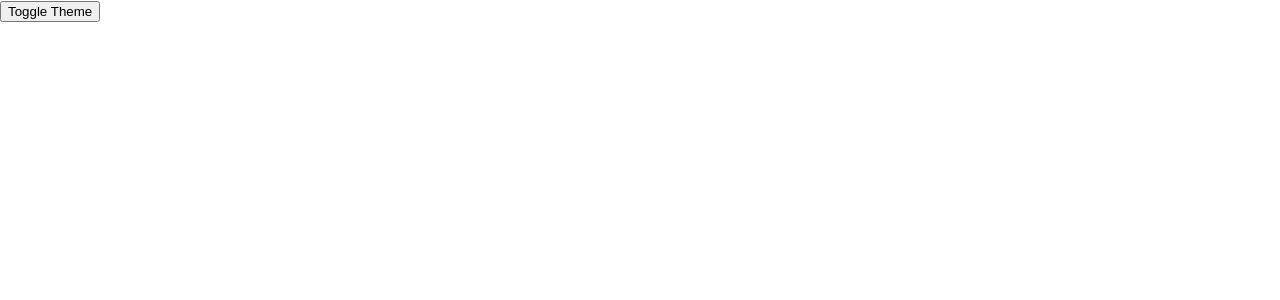
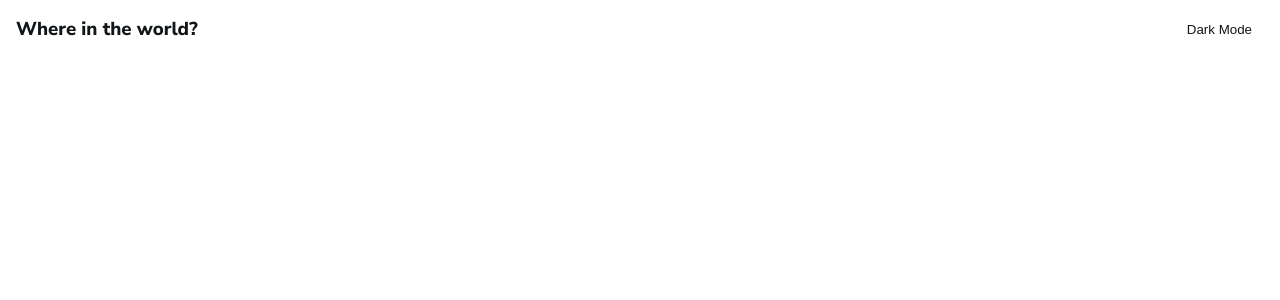
Before and after one commit to tomzacchia/countries-explorer, a React (Create React App) app: page / in a window 1280 px wide. Shown: the top 300 px of the page. Built offline with nearby package versions, Linux system fonts and the light colour scheme.

Commit message:
Add custom hook for toggling theme

```diff
--- a/src/App.js
+++ b/src/App.js
@@ -1,19 +1,18 @@
-import React, { useState } from "react";
+import React from "react";
 import { ThemeProvider } from "styled-components";
+import Header from "./components/header/header";
 import GlobalStyles from "./global.styles";
 import { lightTheme, darkTheme } from "./styles/theme";
+import { useDarkMode } from "./useDarkMode";
 
 function App() {
-  var [theme, setTheme] = useState("light");
-
-  const toggleTheme = () => {
-    theme === "light" ? setTheme("dark") : setTheme("light");
-  };
+  var [theme, toggleTheme] = useDarkMode();
+  const themeMode = theme === "light" ? lightTheme : darkTheme;
 
   return (
-    <ThemeProvider theme={theme === "light" ? lightTheme : darkTheme}>
+    <ThemeProvider theme={themeMode}>
       <GlobalStyles />
-      <button onClick={toggleTheme}> Toggle Theme </button>
+      <Header toggleTheme={toggleTheme} />
     </ThemeProvider>
   );
 }
--- /dev/null
+++ b/src/components/header/header.js
@@ -0,0 +1,18 @@
+import React from "react";
+import * as Styles from "./header.styles";
+import { Button } from "../../styles/buttons";
+
+const Header = ({ toggleTheme }) => {
+  return (
+    <Styles.HeaderContainer>
+      <h3> Where in the world? </h3>
+
+      <Button onClick={toggleTheme}>
+        <i></i>
+        <p> Dark Mode </p>
+      </Button>
+    </Styles.HeaderContainer>
+  );
+};
+
+export default Header;
--- /dev/null
+++ b/src/components/header/header.styles.js
@@ -0,0 +1,7 @@
+import styled from "styled-components";
+
+export const HeaderContainer = styled.div`
+  padding: 1rem;
+  display: flex;
+  justify-content: space-between;
+`;
--- a/src/global.styles.js
+++ b/src/global.styles.js
@@ -2,6 +2,8 @@ import { createGlobalStyle } from "styled-components";
 const GlobalStyles = createGlobalStyle`
   * {
     box-sizing: border-box;
+    margin: 0;
+    padding: 0;
   }
 
   body {
--- /dev/null
+++ b/src/styles/buttons.js
@@ -0,0 +1,16 @@
+import styled from "styled-components";
+
+export const Button = styled.button`
+  border: none;
+  padding: 6px 12px;
+  background-color: transparent;
+  color: ${({ theme }) => theme.text};
+
+  &:focus {
+    outline: none;
+  }
+`;
+
+export const ButtonWithShadow = styled(Button)`
+  box-shadow: 1px 1px 13px 1px #000000;
+`;
--- /dev/null
+++ b/src/useDarkMode.js
@@ -0,0 +1,17 @@
+import { useState } from "react";
+
+export const useDarkMode = () => {
+  const [theme, setTheme] = useState("light");
+
+  const toggleTheme = () => {
+    if (theme === "light") {
+      window.localStorage.setItem("theme", "dark");
+      setTheme("dark");
+    } else {
+      window.localStorage.setItem("theme", "light");
+      setTheme("light");
+    }
+  };
+
+  return [theme, toggleTheme];
+};
```
